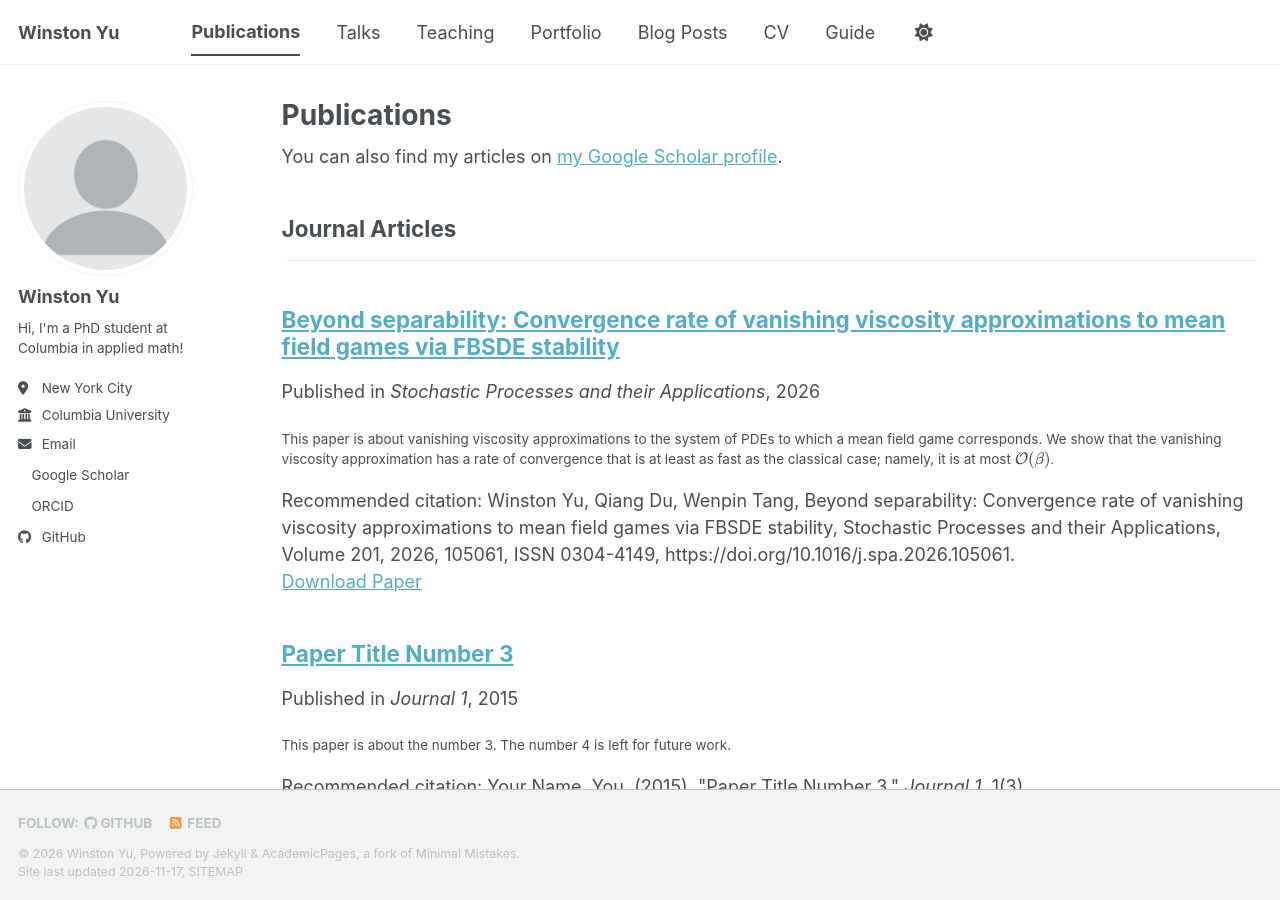
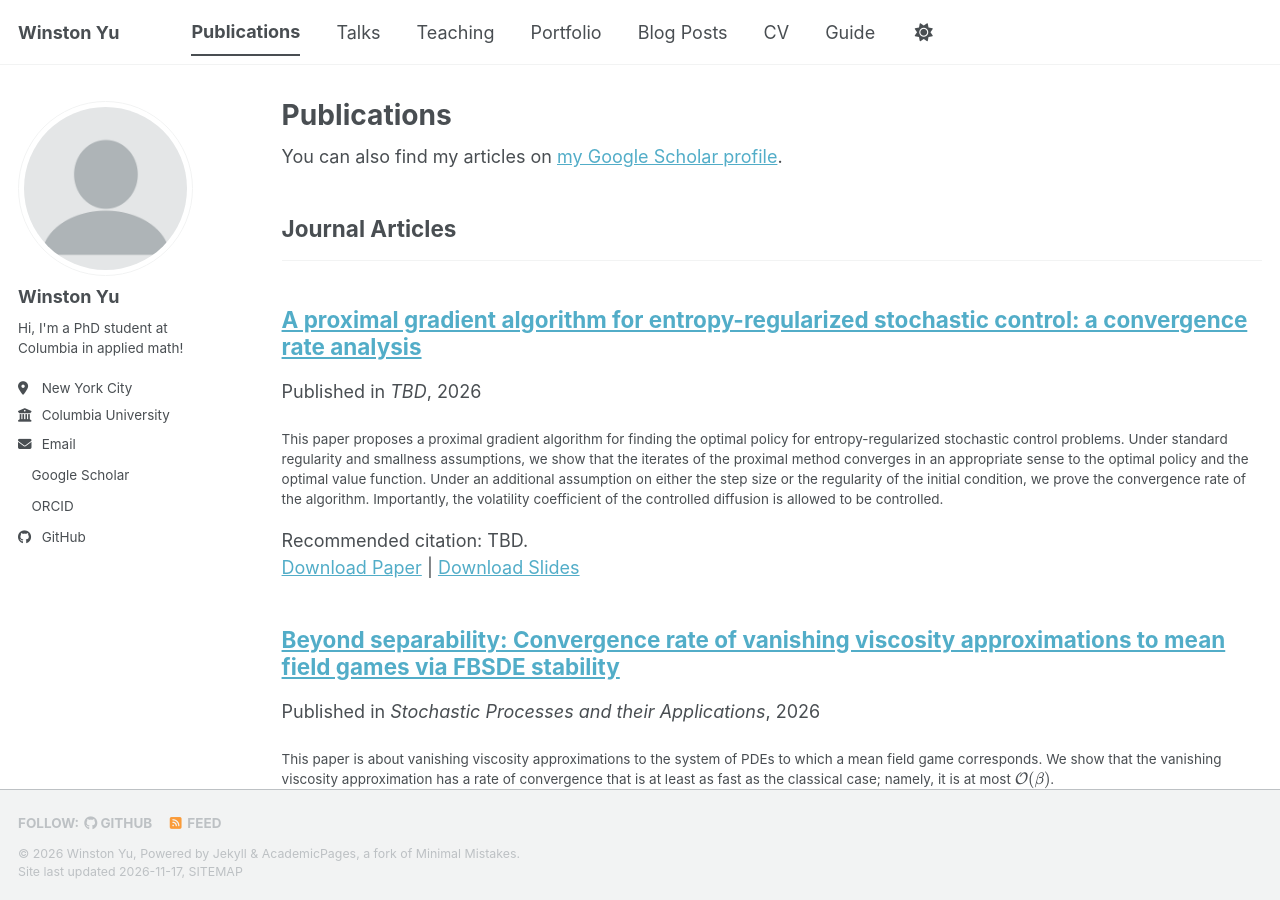
Before and after one commit to twelve-month-winter/twelve-month-winter, a Jekyll site: the page built from _pages/publications.html, in a window 1280 px wide and 900 px high. Built offline with Jekyll 4.4.1, drawn with Linux system fonts in a browser that asks for light colours; a script bundle is joined from its source files by our own code; a style sheet for code colours, icons or effects is not loaded; a file with an impossible date is left out; part of the change alters nothing that is shown.

Commit message:
Set publication date for proximal method paper
Updated the publication date to a specific date.

```diff
--- a/_publications/2027-proximal_method_stoch_control.md
+++ b/_publications/2027-proximal_method_stoch_control.md
@@ -4,7 +4,7 @@ collection: publications
 category: manuscripts
 permalink: /publication/proximal_method_stoch_control
 excerpt: 'This paper proposes a proximal gradient algorithm for finding the optimal policy for entropy-regularized stochastic control problems. Under standard regularity and smallness assumptions, we show that the iterates of the proximal method converges in an appropriate sense to the optimal policy and the optimal value function. Under an additional assumption on either the step size or the regularity of the initial condition, we prove the convergence rate of the algorithm. Importantly, the volatility coefficient of the controlled diffusion is allowed to be controlled.'
-date: will be posted in a few days
+date: '2026-11-30'
 venue: 'TBD'
 slidesurl: 'TBD'
 paperurl: 'TBD'
```
